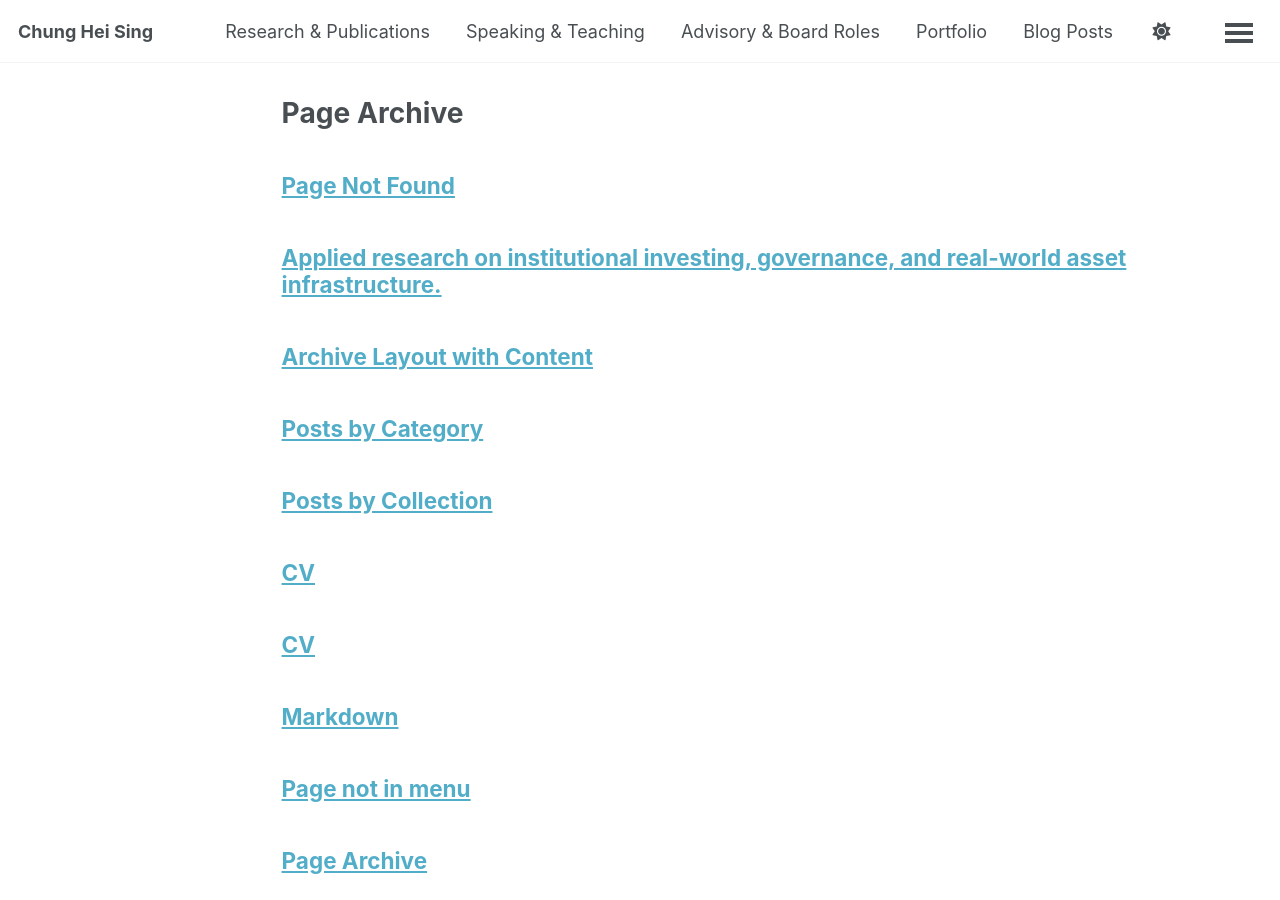
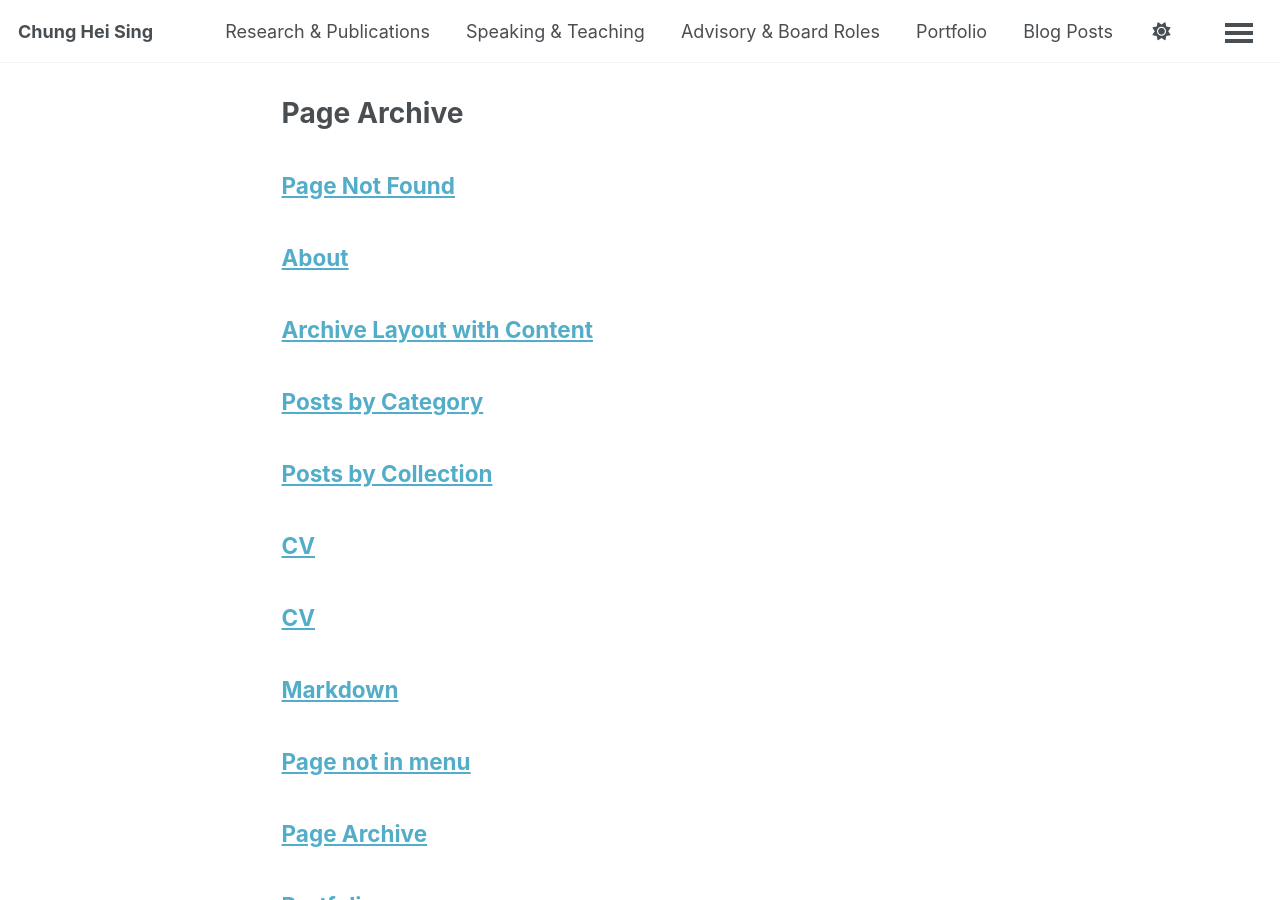
Before and after one commit to chungheising/chungheising.github.io, a Jekyll site: the page built from _pages/page-archive.html, in a window 1280 px wide and 900 px high. Built offline with Jekyll 4.4.1, drawn with Linux system fonts in a browser that asks for light colours; a script bundle is joined from its source files by our own code; library files that are not in the unit come from our copies; some of the changed lines change nothing that is shown.

Commit message:
Update about.md

```diff
--- a/_pages/about.md
+++ b/_pages/about.md
@@ -1,18 +1,26 @@
 ---
-permalink: /
-title: "Applied research on institutional investing, governance, and real-world asset infrastructure."
+title: "About"
+permalink: /about/
 author_profile: true
-redirect_from:
-  - /about/
-  - /about.html
 ---
 
-My work focuses on how capital is allocated, governed, and structured across traditional and emerging financial systems, with particular interest in infrastructure, energy, and tokenized real-world assets. This site hosts research notes, publications, and selected speaking and advisory activities.
+I work at the intersection of **institutional capital allocation**, **governance**, and **emerging financial infrastructure**, with a particular focus on **real-world assets**, **infrastructure/energy finance**, and **long-term investment decision-making**.
 
-Tokenization & real-world assets (RWA)
+My work spans institutional investing and governance roles across multiple asset classes and operating contexts, including endowment-style portfolio construction, venture/growth investing, public-purpose investment governance, and renewable infrastructure development.
 
-Infrastructure & energy finance
+## What I do
 
-Asset allocation & portfolio design
+- **Research:** applied frameworks and implementation notes on institutional investing, governance, and RWA infrastructure
+- **Advisory:** selective work with funds, founders, and institutions on strategy, governance, and readiness for institutional capital
+- **Speaking/teaching:** invited talks and academic/professional teaching engagements on finance, governance, and innovation
 
-Governance & fiduciary design
+## Current research direction
+
+My current research agenda focuses on:
+1) **RWA tokenization & digital market infrastructure** (governance, trust, verification, and institutional implementation)
+2) **infrastructure & energy finance** (risk allocation and long-horizon deployment)
+3) **fiduciary governance and decision systems** (boards, ICs, and institutional design)
+
+For a structured overview of my work, see **Research & Publications**.
+
+---
```
